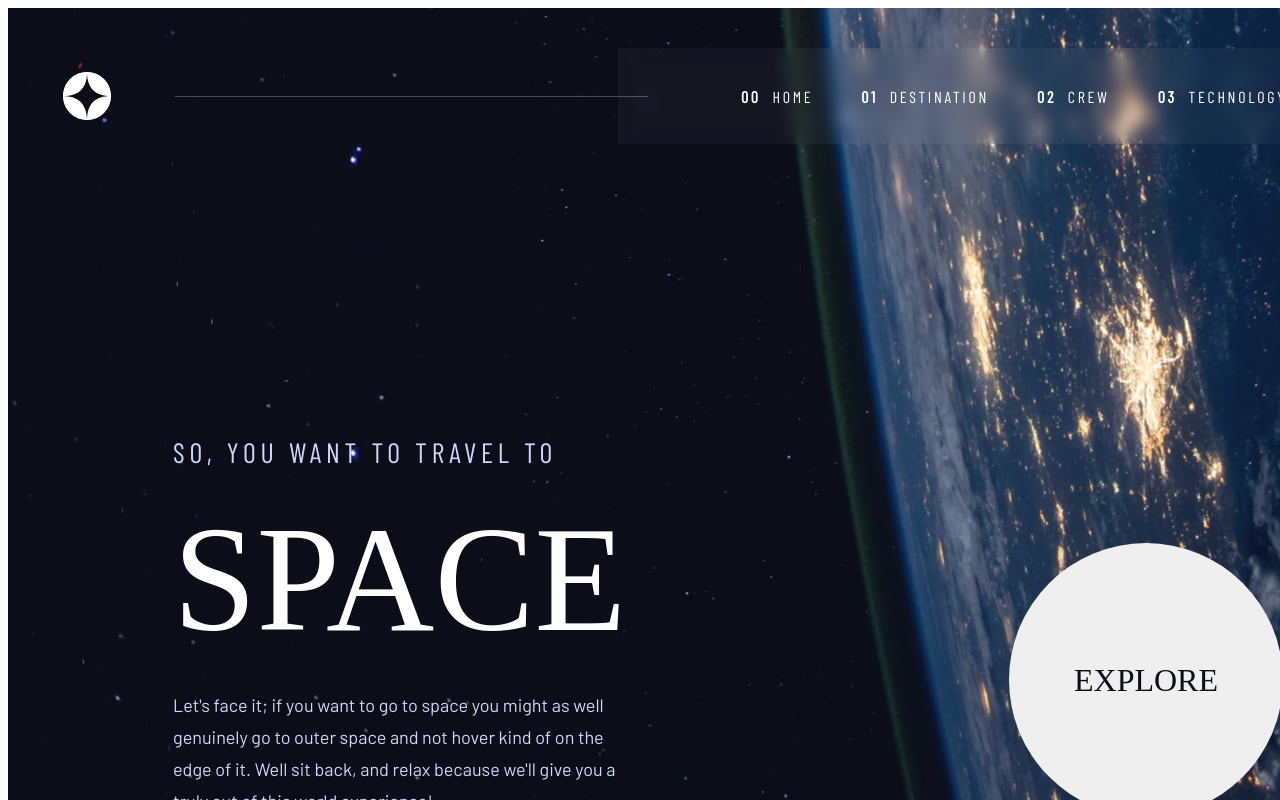
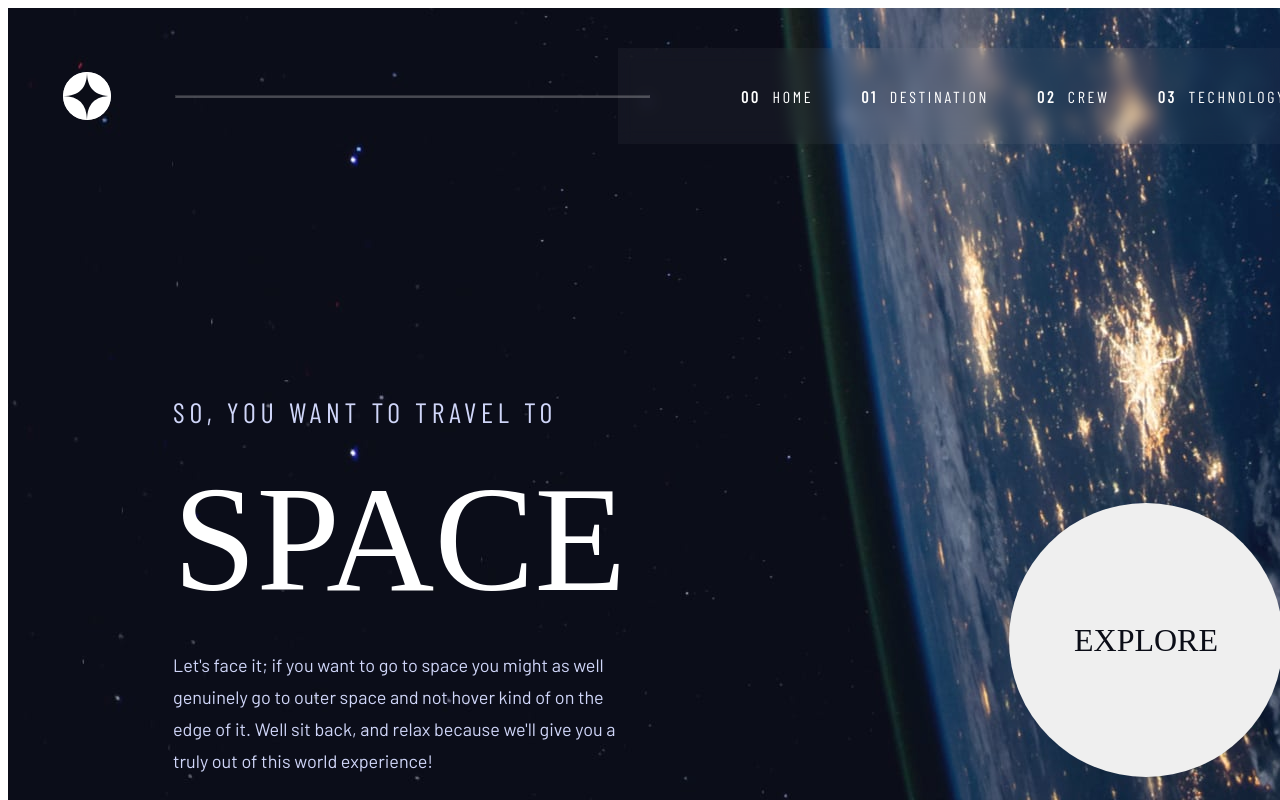
Before and after one commit to Shiko2875/SpaceTourismApp, an Angular app: page /home in a window 1280 px wide. Before the commit this address led to /. Shown: the top 800 px of the page. Built offline with nearby package versions, Linux system fonts and the light colour scheme; a web font is replaced by a local one.

Commit message:
Updated top-nav and home-page components so that there is no background image overlapping. Also added routes to app-routing module

```diff
--- a/src/app/app-routing.module.ts
+++ b/src/app/app-routing.module.ts
@@ -1,7 +1,19 @@
 import { NgModule } from '@angular/core';
 import { RouterModule, Routes } from '@angular/router';
 
-const routes: Routes = [];
+import { HomePageComponent } from './home-page/home-page.component';
+import { DestinationComponent } from './destination/destination.component';
+import { CrewComponent } from './crew/crew.component';
+import { TechnologyComponent } from './technology/technology.component';
+
+const routes: Routes = [
+  { path: '', redirectTo: '/home', pathMatch: 'full' },
+  { path: 'home', component: HomePageComponent},
+  { path: 'destination', component: DestinationComponent},
+  { path: 'crew', component: CrewComponent},
+  { path: 'tech', component: TechnologyComponent},
+  { path: '**', redirectTo: '/home'}
+];
 
 @NgModule({
   imports: [RouterModule.forRoot(routes)],
--- a/src/app/app.component.html
+++ b/src/app/app.component.html
@@ -1 +1 @@
-<app-home-page></app-home-page>
+<router-outlet></router-outlet>
--- a/src/app/home-page/home-page.component.css
+++ b/src/app/home-page/home-page.component.css
@@ -1,7 +1,6 @@
 .container {
     width: 1440px;
     height: 900px;
-    padding-top: 40px;
     display: flex;
     flex-direction: column;
     justify-content: space-between;
--- a/src/app/top-nav/top-nav.component.css
+++ b/src/app/top-nav/top-nav.component.css
@@ -2,6 +2,7 @@
     width: 1385px;
     height: 96px;
     margin-left: 55px;
+    padding-top: 40px;
     display: flex;
     justify-content: space-between;
     align-items: center;
--- a/src/app/top-nav/top-nav.component.html
+++ b/src/app/top-nav/top-nav.component.html
@@ -1,6 +1,6 @@
 <div class="container">
     <img src="./assets/shared/logo.svg" alt="logo image">
-    <div class="line"></div>
+    <hr class="line">
     <div class="top-navigation">
         <a class="nav-text" id="active"><b class="number">00</b>&nbsp;&nbsp;HOME</a>
         <a class="nav-text" ><b class="number">01</b>&nbsp;&nbsp;DESTINATION</a>
```
